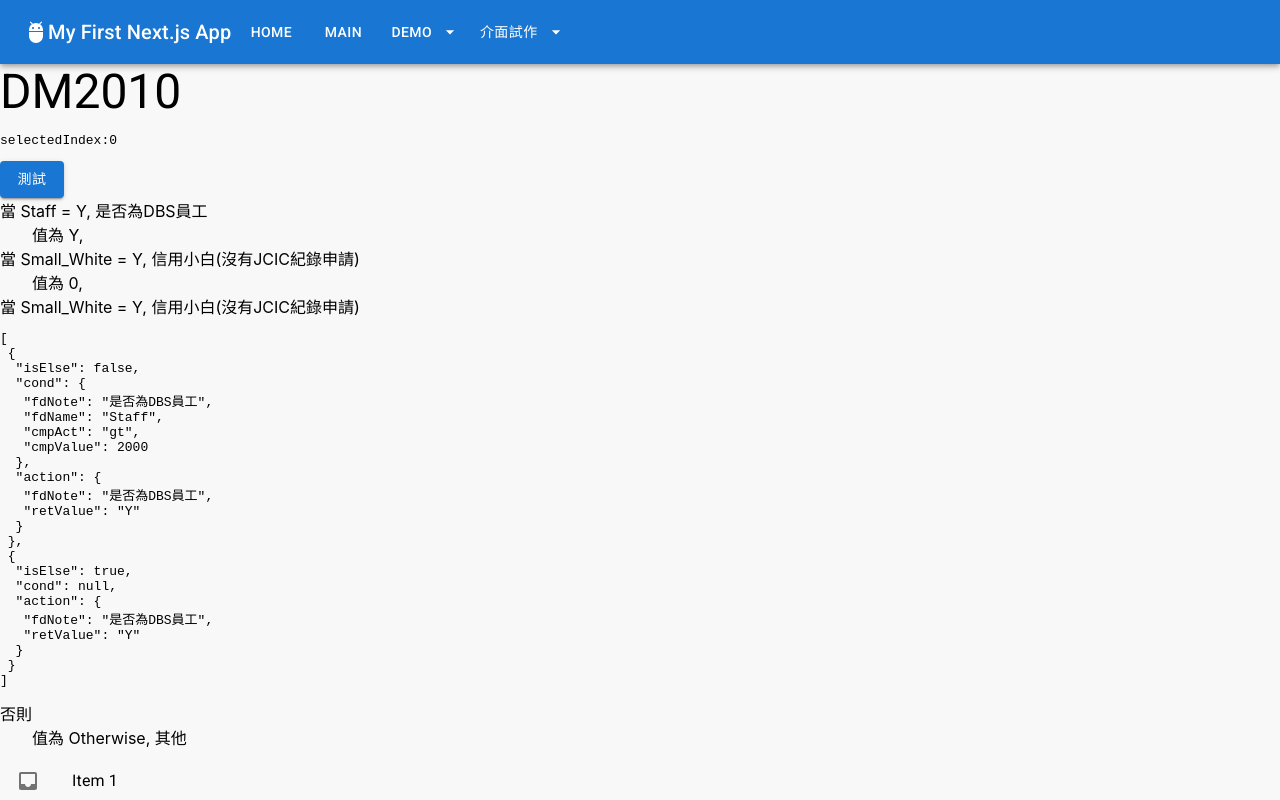
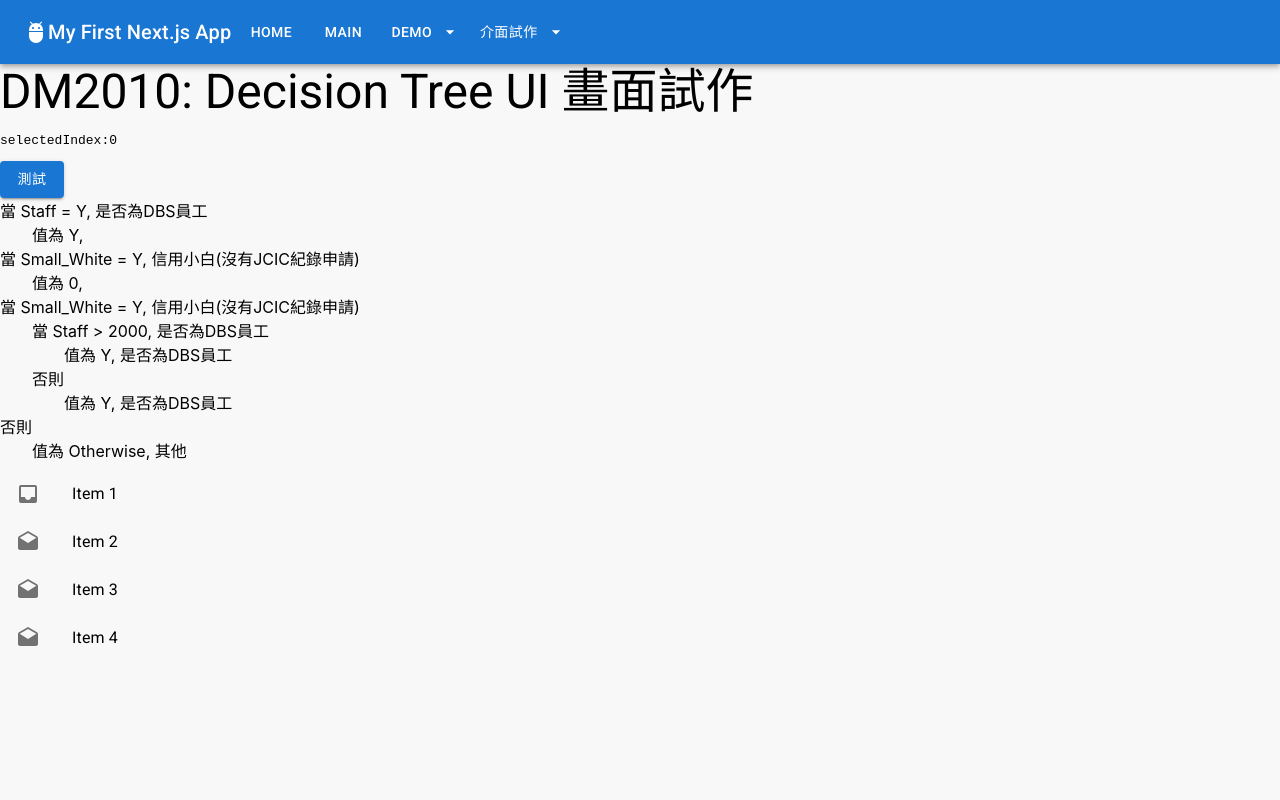
Before and after one commit to relyky/NextJsLab, a Next.js app: page /demo2/dm2010/AppForm in a window 1280 px wide. Shown: the top 800 px of the page. Built offline with nearby package versions, Linux system fonts and the light colour scheme.

Commit message:
decisionTree UI

```diff
--- a/src/pages/demo2/dm2010/AppForm.tsx
+++ b/src/pages/demo2/dm2010/AppForm.tsx
@@ -17,7 +17,7 @@ export default (props) => {
 
     return (
         <Box>
-            <H3>DM2010</H3>
+            <H3>DM2010: Decision Tree UI 畫面試作</H3>
             <pre>selectedIndex:{selectedIndex}</pre>
             <AButton label='測試' mutant='primary' onClick={handleClick} />
 
--- a/src/pages/demo2/dm2010/StatementCard.tsx
+++ b/src/pages/demo2/dm2010/StatementCard.tsx
@@ -1,6 +1,7 @@
 import type { FC } from 'react'
 import type { DcsStatement, DcsAssignment, DecisionTreeState } from './decisionTreeSlice'
 import { isDcsAssignment } from './decisionTreeSlice'
+import TreeContent from './TreeContent'
 
 const StatementCard: FC<{
   item: DcsStatement
@@ -10,7 +11,8 @@ const StatementCard: FC<{
   return (
     <div>
       {isElse ?
-        <div>否則</div> :
+        <div>否則</div>
+        :
         <div>
           當 {cond.fdName} {codeName(cond.cmpAct)} {cond.cmpValue}, {cond.fdNote}
         </div>
@@ -19,10 +21,11 @@ const StatementCard: FC<{
       {isDcsAssignment(action) ?
         <div style={{ marginLeft: '2em' }}>
           值為 {action.retValue}, {action.fdNote}
-        </div> :
-        <pre>
-          {JSON.stringify(action, null, ' ')}
-        </pre>
+        </div>
+        :
+        <div style={{ paddingLeft: '2em' }}>
+          <TreeContent decisionTree={action} />
+        </div>
       }
     </div>
   )
--- a/src/pages/demo2/dm2010/TreeContainer.tsx
+++ b/src/pages/demo2/dm2010/TreeContainer.tsx
@@ -3,8 +3,7 @@ import { useState } from 'react'
 import { useAppSelector, useAppDispatch } from 'hooks/hooks'
 import { add } from './decisionTreeSlice'
 
-import StatementCard from './StatementCard'
-
+import TreeContent from './TreeContent'
 
 // TreeContainer
 export default (props) => {
@@ -13,9 +12,7 @@ export default (props) => {
 
     return (
         <div>
-            {decisionTree.map((item, index) =>
-                <StatementCard key={index} item={item} />
-            )}
+            <TreeContent decisionTree={decisionTree} />
         </div>
     )
 }
--- /dev/null
+++ b/src/pages/demo2/dm2010/TreeContent.tsx
@@ -0,0 +1,18 @@
+import type { FC } from 'react'
+import type { DecisionTreeState } from './decisionTreeSlice'
+
+import StatementCard from './StatementCard'
+
+const TreeContent: FC<{
+    decisionTree: DecisionTreeState
+}> = props => {
+    return (
+        <div>
+            {props.decisionTree.map((item, index) =>
+                <StatementCard key={index} item={item} />
+            )}
+        </div>
+    )
+}
+
+export default TreeContent
```
